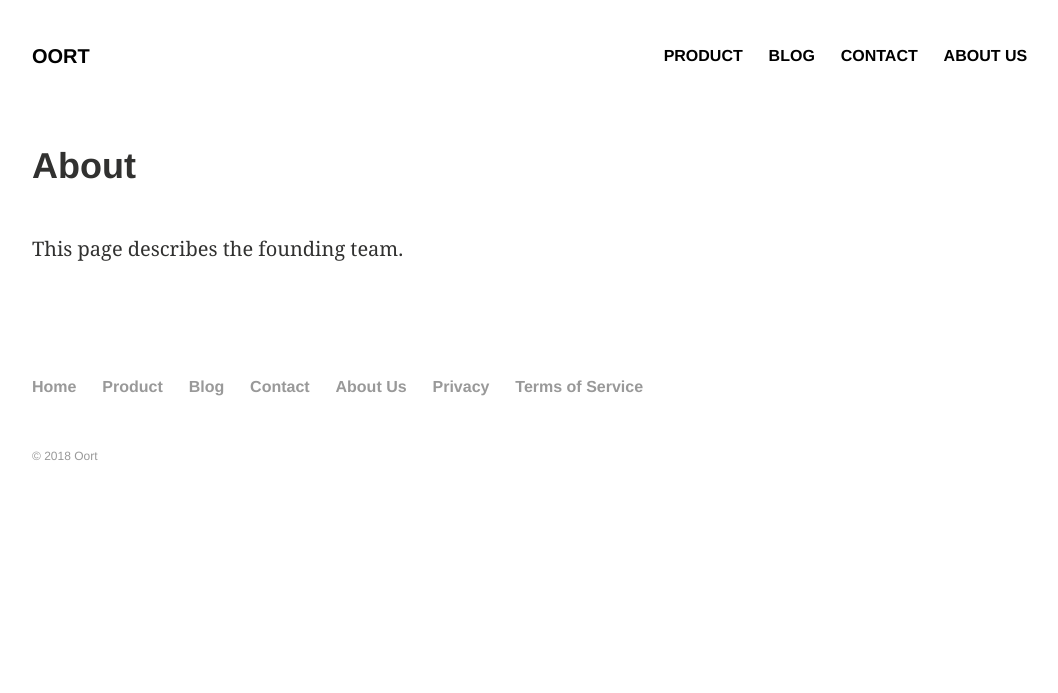
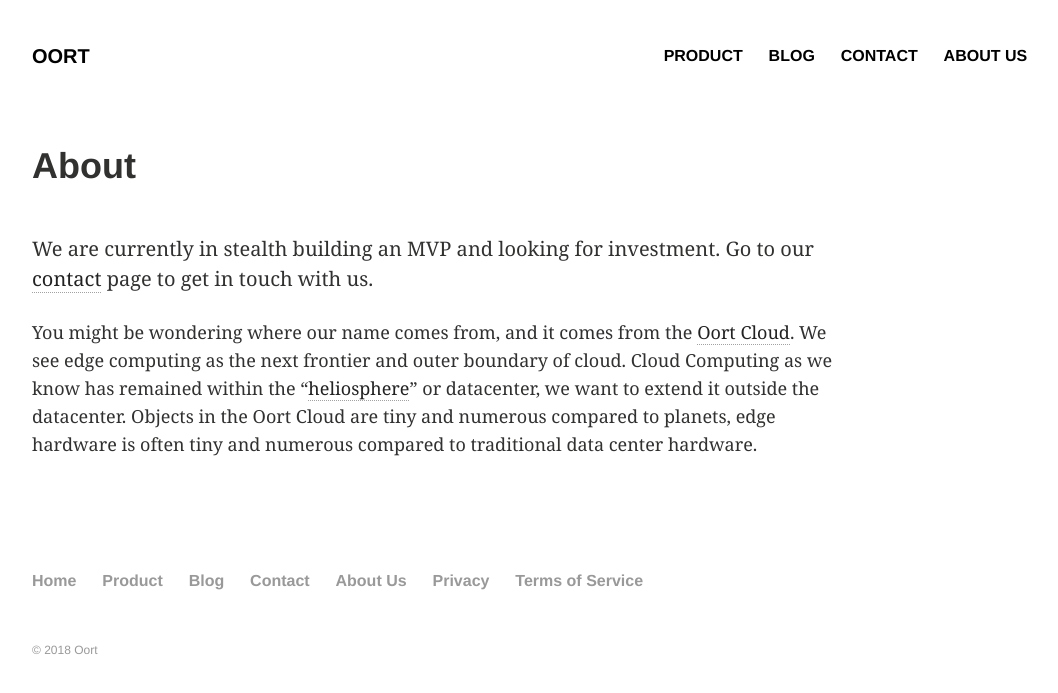
Before and after one commit to oort-io/oort-io.github.io, a Jekyll site: the page built from about/index.md, in a window 1280 px wide. Shown: the top 693 px of the page, without its empty margins (64-1122 px from the left). Built offline with Jekyll 4.4.1, drawn with Linux system fonts in a browser that asks for light colours.

Commit message:
about us draft

```diff
--- a/_layouts/home.html
+++ b/_layouts/home.html
@@ -37,7 +37,7 @@
       <div class="wrap page-lead-content">
         <h1>Cloud Native Edge Computing</h1>
         <h2>There's life outside the data center.</h2>
-	<a href="{{ site.url }}/contact/" class="btn-inverse">Contact Us</a> &nbsp; or &nbsp; <a href="{{ site.url }}/blog/" class="btn-inverse">Read our Blog</a>
+	        <p><a href="{{ site.url }}/contact/" class="btn-inverse">Contact Us</a> &nbsp; or &nbsp; <a href="{{ site.url }}/blog/" class="btn-inverse">Read our Blog</a></p>
       </div><!-- /.page-lead-content -->
     </div><!-- /.page-lead -->
     {% endif %}
--- a/about/index.md
+++ b/about/index.md
@@ -2,7 +2,7 @@
 layout: page
 title: "About"
 modified: 2018-07-27T12:00:00-00:00
-excerpt: "Who are we?"
+excerpt: "Who is Oort?"
 image:
   feature:
   teaser:
@@ -11,4 +11,6 @@
 ads: false
 ---
 
-This page describes the founding team.
+We are currently in stealth building an MVP and looking for investment. Go to our [contact](/contact) page to get in touch with us.
+
+You might be wondering where our name comes from, and it comes from the [Oort Cloud](https://en.wikipedia.org/wiki/Oort_cloud). We see edge computing as the next frontier and outer boundary of cloud. Cloud Computing as we know has remained within the "[heliosphere](https://en.wikipedia.org/wiki/Heliosphere)" or datacenter, we want to extend it outside the datacenter. Objects in the Oort Cloud are tiny and numerous compared to planets, edge hardware is often tiny and numerous compared to traditional data center hardware.
```
Also changed, not shown: 1 other file.
